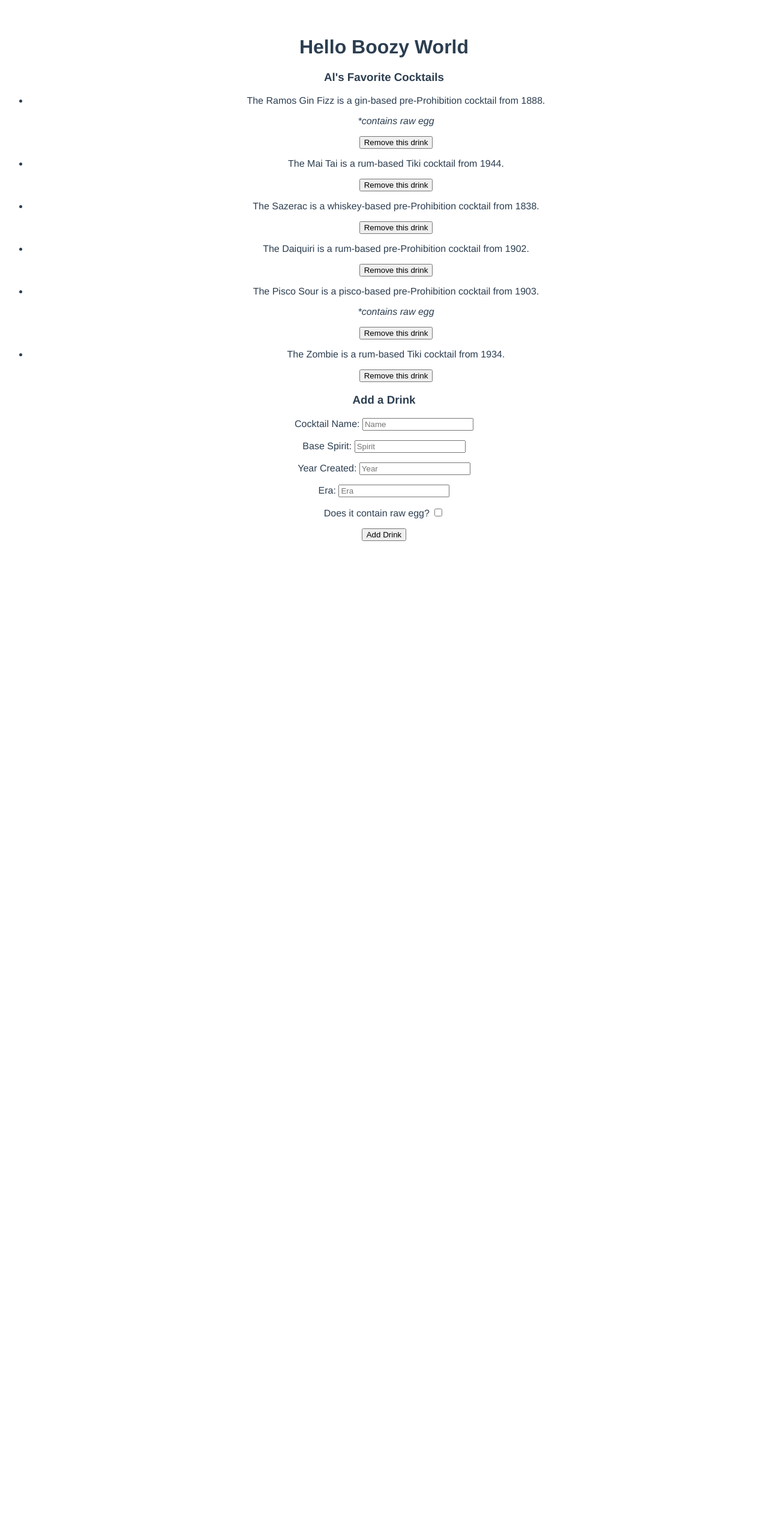
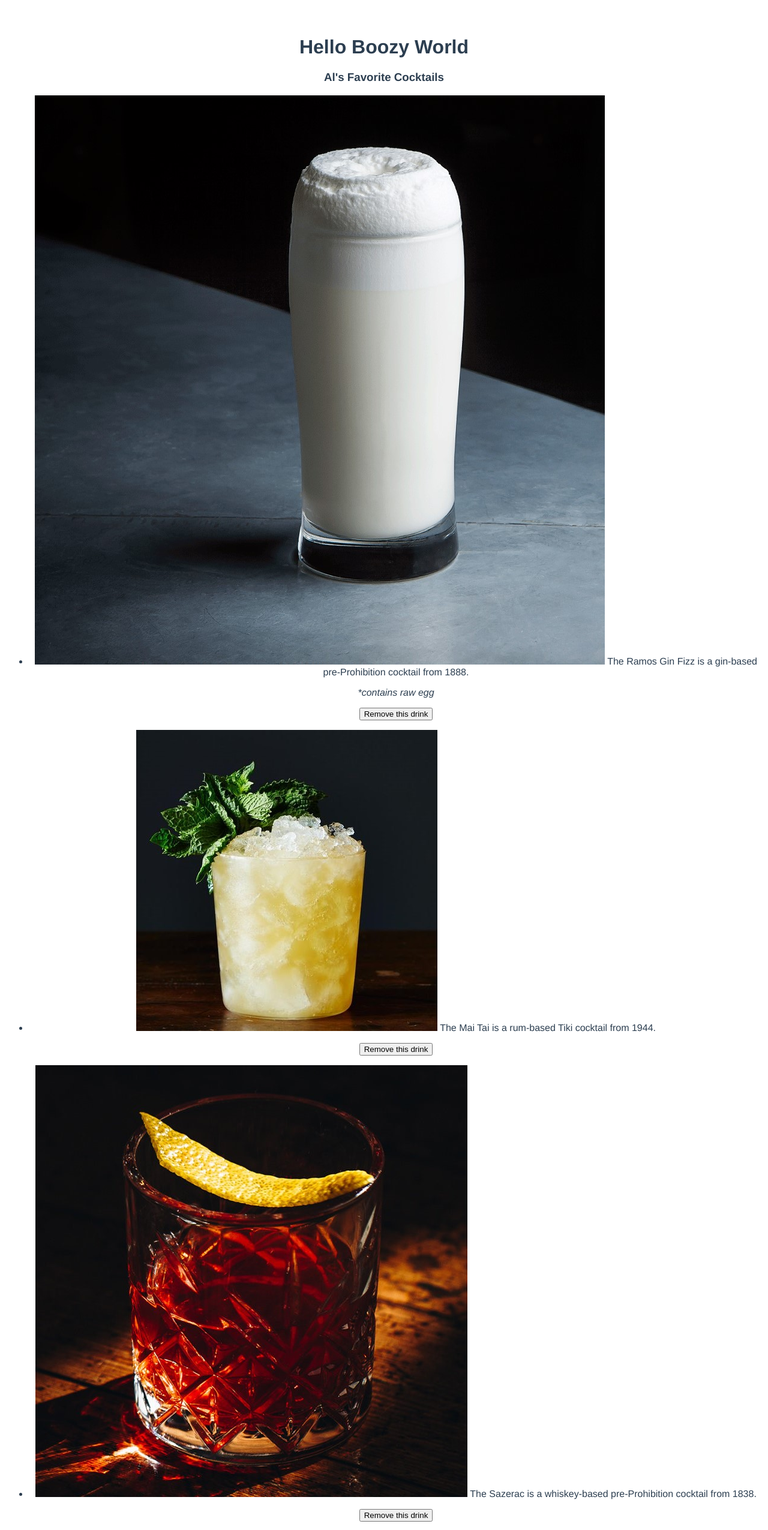
Before and after one commit to alchemy-bootcamp-two-summer-2018/list-of-vue, a Vue app: page / in a window 1280 px wide. Shown: the top 2551 px of the page at 60% size. Before the commit the page ends 918 px from the top, so only its background shows below. Built offline with nearby package versions, Linux system fonts and the light colour scheme.

Commit message:
images rendering

```diff
--- a/src/components/Drink.vue
+++ b/src/components/Drink.vue
@@ -1,6 +1,7 @@
 <template>
   <li>
     <p>
+      <img v-bind:src="drink.image">
       The {{ drink.name }} is a {{ drink.baseSpirit }}-based {{ drink.era }} cocktail from {{ drink.year }}.
     </p>
     <p v-if="drink.containsEgg === true">
--- a/src/drinks.js
+++ b/src/drinks.js
@@ -5,7 +5,7 @@ const drinks = [
     year: 1888,
     era:'pre-Prohibition',
     containsEgg: true,
-    image: 'public/images/ramos_gin_fizz.jpg'
+    image: 'images/ramos_gin_fizz.jpg'
   },
   {
     name: 'Mai Tai',
@@ -13,7 +13,7 @@ const drinks = [
     year: 1944,
     era: 'Tiki',
     containsEgg: false,
-    image:'public/images/mai_tai.jpg'
+    image:'images/mai_tai.jpg'
   },
   {
     name: 'Sazerac',
@@ -21,7 +21,7 @@ const drinks = [
     year: 1838,
     era: 'pre-Prohibition',
     containsEgg: false,
-    image: 'public/images/sazerac.jpg'
+    image: 'images/sazerac.jpg'
   },
   {
     name: 'Daiquiri',
@@ -29,7 +29,7 @@ const drinks = [
     year: 1902,
     era: 'pre-Prohibition',
     containsEgg: false,
-    image: 'public/images/daiquiri.jpg'
+    image: 'images/daiquiri.jpg'
   },
   {
     name: 'Pisco Sour',
@@ -37,7 +37,7 @@ const drinks = [
     year: 1903,
     era: 'pre-Prohibition',
     containsEgg: true,
-    image: 'public/images/pisco_sour.jpg'
+    image: 'images/pisco_sour.jpg'
   },
   {
     name: 'Zombie',
@@ -45,7 +45,7 @@ const drinks = [
     year: 1934,
     era: 'Tiki',
     containsEgg: false,
-    image: 'public/images/zombie.jpg'
+    image: 'images/zombie.jpg'
   }
 ];
 
```
